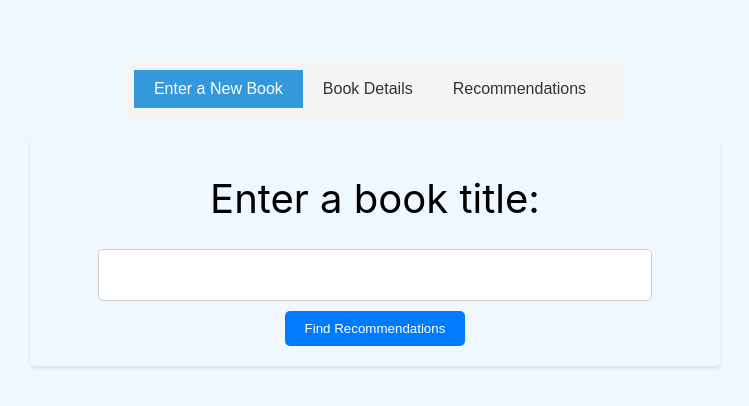
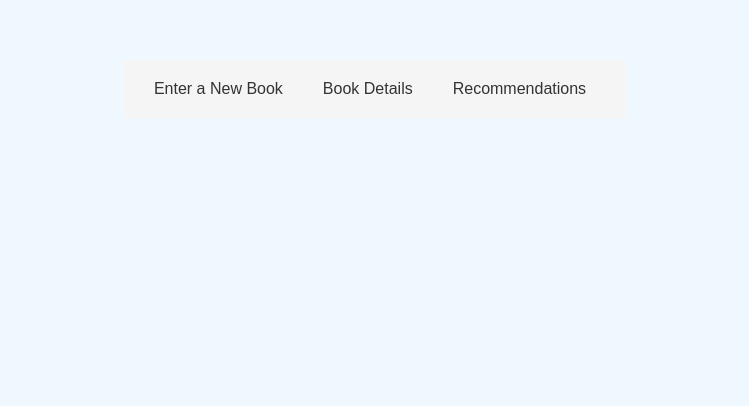
Before and after one commit to SidKundu27/book-recommender, a React (Create React App) app: page / in a window 1280 px wide. Shown: the top 406 px of the page, without its empty margins (265-1014 px from the left). Built offline with nearby package versions, Linux system fonts and the light colour scheme; no server answers.

Commit message:
Fixed Switching between menu elements on load

```diff
--- a/src/App.js
+++ b/src/App.js
@@ -9,7 +9,7 @@ function App() {
   const [bookDetails, setBookDetails] = useState(null);
   const [bookTitle, setBookTitle] = useState('');
   const [genre, setGenre] = useState('');
-  const [activeButton, setActiveButton] = useState('newBook');
+  const [activeButton, setActiveButton] = useState('');
 
   const handleFormSubmit = async (event) => {
     event.preventDefault();
@@ -35,15 +35,18 @@ function App() {
     const fetchData = async () => {
       try {
         const response = await fetch("/api/getBook");
+        let value = "newBook"
         if (response.status === 200) {
           const data = await response.json();
           setBookDetails(data.book);
           setBookTitle(data.book.title)
           setGenre(data.genre)
           if (data.book){
-            setActiveButton('bookDetails')
+            value = "bookDetails"
           }
         }
+        // For Consistant Loading
+        setActiveButton(value)
       } catch (error) {
         console.log(error)
       }
```
